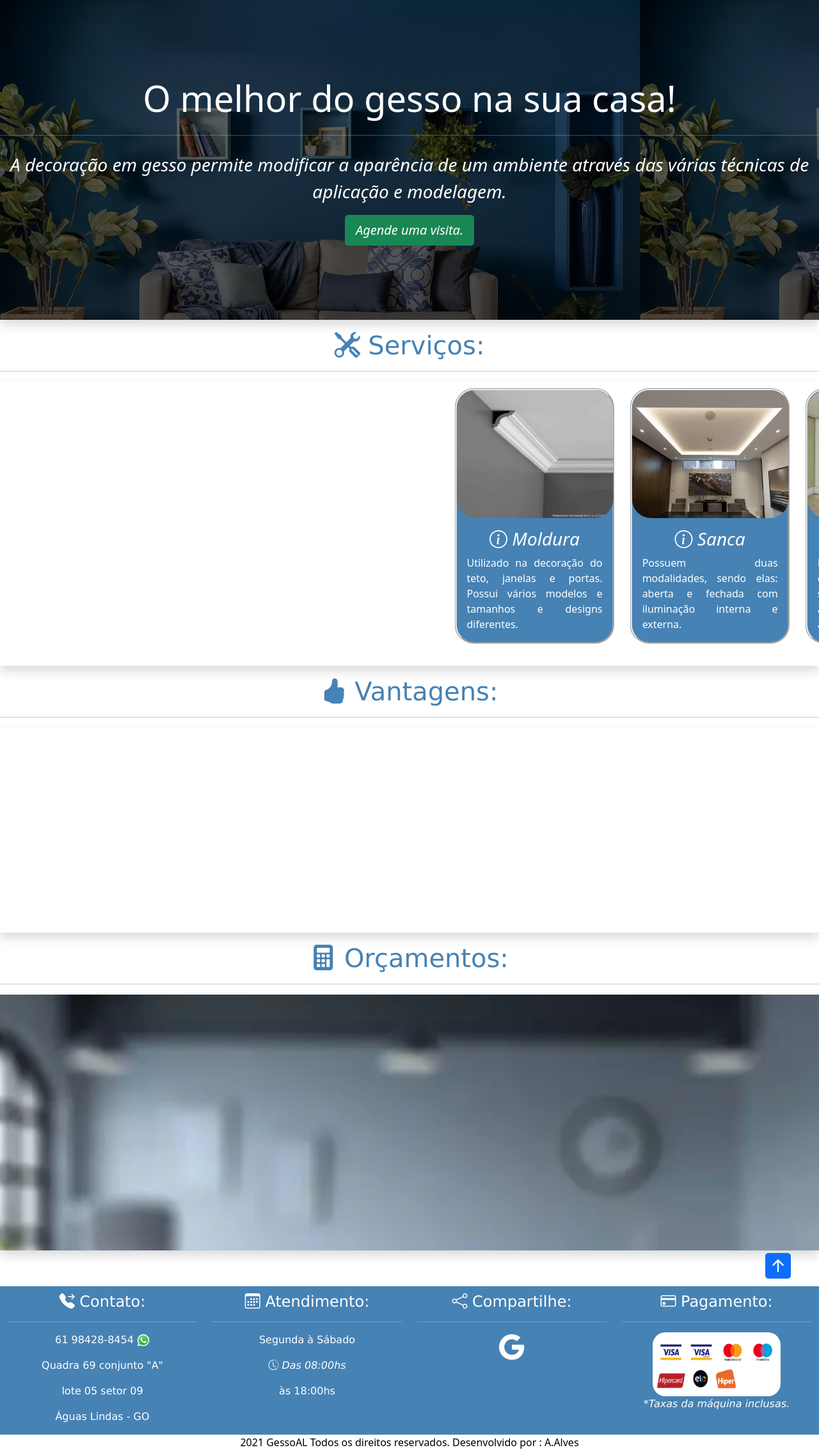
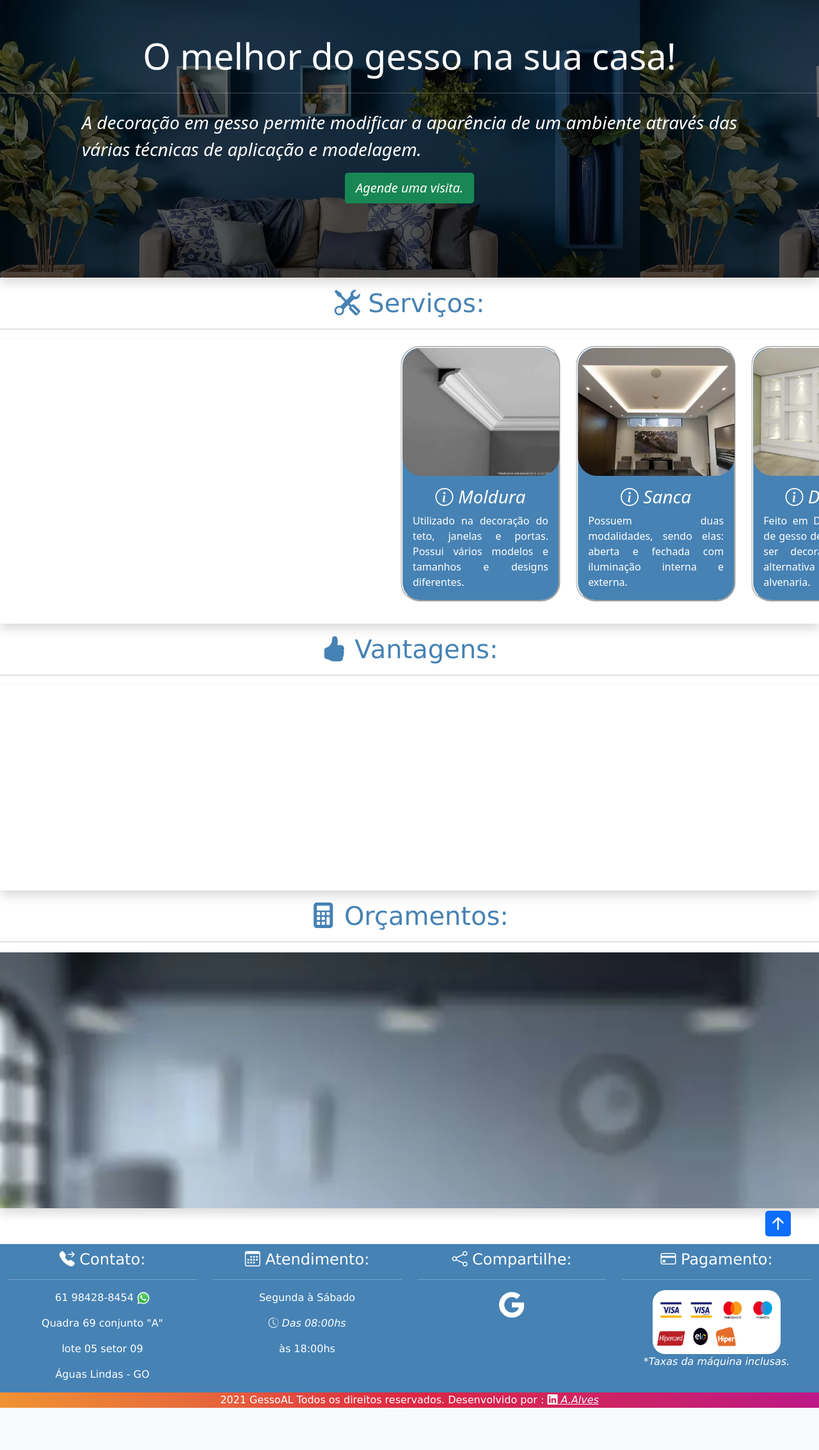
Before and after one commit to AgilsonPRO/Gesso-AL-Site, a PHP site: page / in a window 1280 px wide. Shown: the part 66-2333 px from the top of the page at 64% size. After the commit the page ends 2267 px from the top, so only its background shows below. Run offline with PHP 8.4, Linux system fonts and the light colour scheme; some libraries are stand-ins or nearby versions.

Commit message:
Ultima versão revisada

```diff
--- a/Css.css
+++ b/Css.css
@@ -10,6 +10,13 @@
   color: #FFF;
   height: 500px;
   flex: auto;
+}
+.fs-3{
+	width: 80%;
+	text-align:justify;
+	margin-left: 10%;
+	margin-right:10%;
+
 }
 
 #body {
@@ -42,18 +49,9 @@
 	height:400px;
 	max-width:100%;
 }
-
-#bloco2{
-    font-family:Verdana, Geneva, sans-serif;
-    color:#FFF;
-    display: block;
-	background-color:#4682B4;
-	background-image: url(IMAGENS/whiteBlueLines.jpg);
-	background-size:cover;
-	background-repeat: no-repeat;
-	height:450px;
-	max-width:100%;
-
+.img-carrousel{
+	max-width:10%;
+	max-height:10%;
 }
 
 .Titulos{
@@ -61,6 +59,8 @@
 	color:#4682B4;
 
 }
+
+
 
 .card1{
 	display:inline-block;
@@ -74,10 +74,6 @@
 	margin-right: 10px;
 	margin-left: 10px;
 	border-style: groove;
-}
-
-.card-serv{
-	justify-content:space-around;
 }
 
 .card-text{
@@ -115,8 +111,9 @@
  height: 300px;
  border-style: groove;
 }
-.card-vant{
-	justify-content: space-around;
+
+.card-footer{
+	margin-top: 70px;
 }
 #Rodape{
 	width: 100%;
@@ -140,3 +137,14 @@
 	height:auto;
 	align-items:justify;
 }
+.DevCredits{
+font-family: cursive;
+color:#FFF	;
+width:auto;
+height:auto;
+background: #f09433;
+  background: -moz-linear-gradient(45deg, #f09433 0%, #e6683c 25%, #dc2743 50%, #cc2366 75%, #bc1888 100%);
+  background: -webkit-linear-gradient(45deg, #f09433 0%,#e6683c 25%,#dc2743 50%,#cc2366 75%,#bc1888 100%);
+  background: linear-gradient(45deg, #f09433 0%,#e6683c 25%,#dc2743 50%,#cc2366 75%,#bc1888 100%);
+  filter: progid:DXImageTransform.Microsoft.gradient( startColorstr='#f09433', endColorstr='#bc1888',GradientType=1 );
+	}
--- a/index.html
+++ b/index.html
@@ -41,15 +41,17 @@
 
 
 <meta http-equiv="Content-Type" content="text/html; charset=utf-8" />
-<link rel="shortcut icon" href="IMAGENS/Logo.png">
+<link rel="shortcut icon" href="IMAGENS/Logo.png" >
 
 <title>GessoAL</title>
 </head>
 
-<nav class="navbar navbar-light bg-light">
+<section id="Home">
+
+<nav class="navbar fixed-top navbar-light bg-light">
     <!-- Icone gesso al da barra de navegação-->
 
-    <a href="#Home"  id="Home"><img src="IMAGENS/Logo.png" class="zoom" width="100px" height="50px" alt="GessoAL" ></a>
+    <a href="#Home"><img src="IMAGENS/Logo.png" class="zoom" width="100px" height="50px" alt="GessoAL" ></a>
 
     <!-- Menu Icon "Sanduiche" do offcanvas-->
      <button class="navbar-toggler" type="button" data-bs-toggle="offcanvas" data-bs-target="#offcanvasNavbar" aria-controls="offcanvasNavbar">
@@ -106,7 +108,7 @@
       </div>
     </div>
 </nav>
-</div>
+</section>
 
 <!-- link para inicio da pagina sinalizado pela ID="home"-->
 <div class="shadow" id="INICIO" >
@@ -344,13 +346,64 @@
 <div class="shadow" id="bloco1">
 
 <div class="Atendimento">
-    <h2 class="display-4"><p >Atendemos em todo DF e entorno!</p></h2>
-    <h4><p  aligin="center" style="width: 600px; height: auto; text-align:justify; max-width: 100%;display: inline-flex;"> Solicite um orçamento através do nosso whatsapp clicando no botão abaixo e tire todas suas dúvidas.</p></h4>
+    <h2><p class="display-4" >Atendemos em todo DF e entorno!</p></h2>
+    <h4><p class="fs-3"> Solicite um orçamento através do nosso whatsapp clicando no botão abaixo e tire todas suas dúvidas.</p></h4>
      <a href="https://api.whatsapp.com/send?phone=5561984288454&text=Faça uma pergunta sobre projetos em gesso e temtaremos responder o mais breve possível"><img src="IMAGENS/botao-whatsapp.png" width="337" height="101" class="animate__animated animate__pulse animate__infinite"></a>
 </div>
 
   </div>
 
+<!--<section class="shadow" id="TimeLine">
+
+  <div id="carouselExampleCaptions" class="carousel slide" data-bs-ride="carousel">
+    <div class="carousel-indicators">
+      <button type="button" data-bs-target="#carouselExampleCaptions" data-bs-slide-to="0" class="active" aria-current="true" aria-label="Slide 1"></button>
+      <button type="button" data-bs-target="#carouselExampleCaptions" data-bs-slide-to="1" aria-label="Slide 2"></button>
+      <button type="button" data-bs-target="#carouselExampleCaptions" data-bs-slide-to="2" aria-label="Slide 3"></button>
+      <button type="button" data-bs-target="#carouselExampleCaptions" data-bs-slide-to="3" aria-label="Slide 4"></button>
+
+    </div>
+    <div class="carousel-inner">
+      <div class="carousel-item active">
+        <img src="IMAGENS/Nin-Iniciado.webp" class="img-carrousel" alt="...">
+        <div class="carousel-caption d-none d-md-block">
+          <h5>First slide label</h5>
+          <p>Some representative placeholder content for the first slide.</p>
+        </div>
+      </div>
+      <div class="carousel-item">
+        <img src="IMAGENS/Nin-Estruturado.webp" class="img-carrousel" alt="...">
+        <div class="carousel-caption d-none d-md-block">
+          <h5>Second slide label</h5>
+          <p>Some representative placeholder content for the second slide.</p>
+        </div>
+      </div>
+      <div class="carousel-item">
+        <img src="IMAGENS/Nin-Pintado.webp" class="img-carrousel" alt="...">
+        <div class="carousel-caption d-none d-md-block">
+          <h5>Second slide label</h5>
+          <p>Some representative placeholder content for the second slide.</p>
+        </div>
+      </div>
+      <div class="carousel-item">
+        <img src="IMAGENS/Nin-Finalizado.webp" class="img-carrousel" alt="...">
+        <div class="carousel-caption d-none d-md-block">
+          <h5>Third slide label</h5>
+          <p>Some representative placeholder content for the third slide.</p>
+        </div>
+      </div>
+    </div>
+    <button class="carousel-control-prev" type="button" data-bs-target="#carouselExampleCaptions" data-bs-slide="prev">
+      <span class="carousel-control-prev-icon" aria-hidden="true"></span>
+      <span class="visually-hidden">Previous</span>
+    </button>
+    <button class="carousel-control-next" type="button" data-bs-target="#carouselExampleCaptions" data-bs-slide="next">
+      <span class="carousel-control-next-icon" aria-hidden="true"></span>
+      <span class="visually-hidden">Next</span>
+    </button>
+  </div>
+
+</section> -->
 
 
 <script type="module" src="script.js"></script>
@@ -398,9 +451,10 @@
    </div>
 </div>
 <!-- pós rodape com os creditos do desenvolvedor-->
+<div class="DevCredits">
+  2021 GessoAL Todos os direitos reservados. Desenvolvido por : <a href="https://www.linkedin.com/in/agilson-alves-4648a2112/?challengeId=AQHXuob9NsX2gAAAAX-U6EOHb_gjP6FCwGaebhDbAHrWb2SMVo0Ed9vXg97-shkueIPYDSwSlLq4ONJ1YZ4XcOfePWIQYrXvTQ&submissionId=c6b4e500-e5fd-dc16-6ea0-094284516a3f" class="link-light">
+    <i class="bi bi-linkedin"> A.Alves</i></a>
 </div>
-<div style="background-color:white; color: black; ">
-  2021 GessoAL Todos os direitos reservados. Desenvolvido por : A.Alves
 </div>
 
 </html>
```
